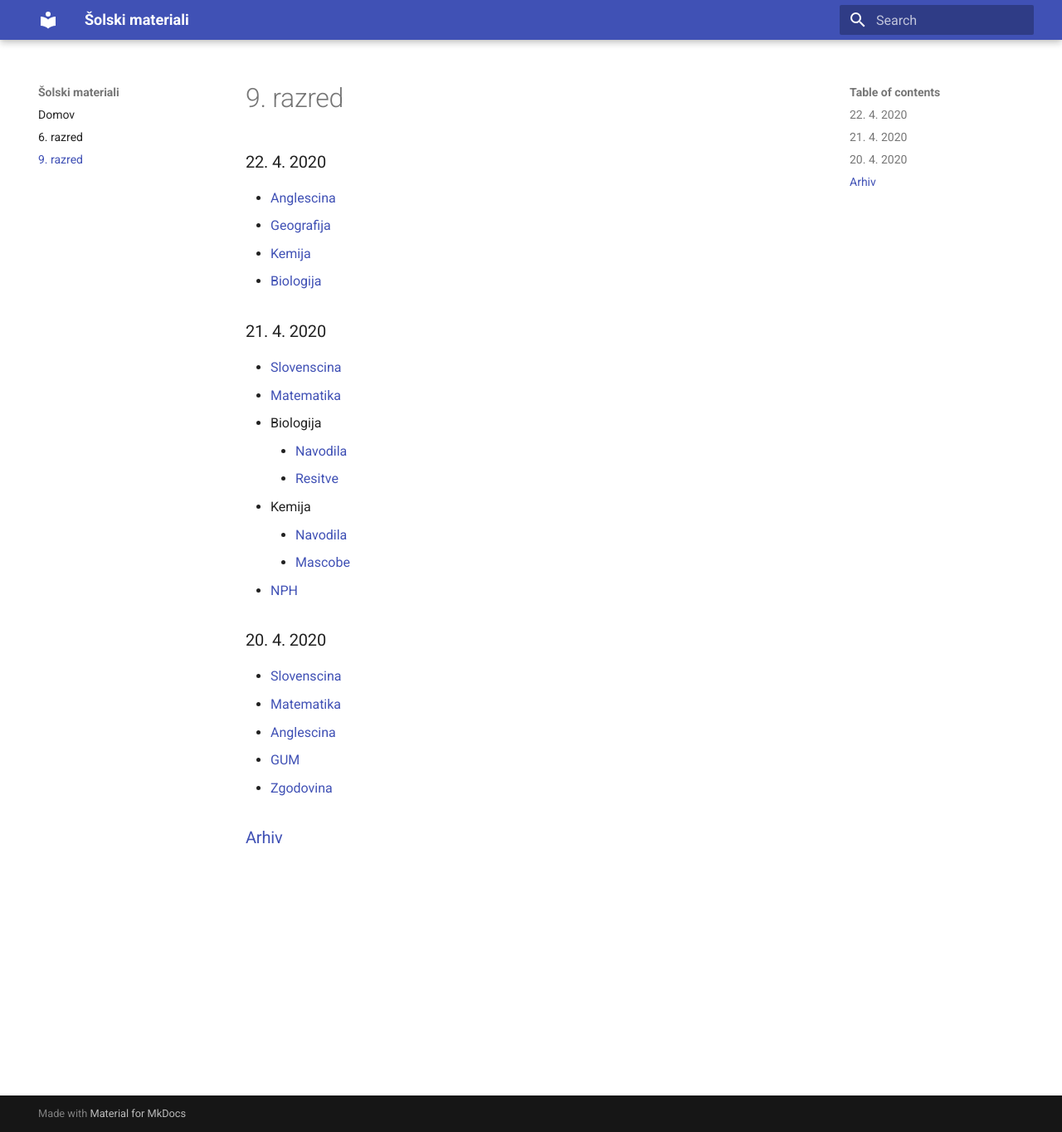
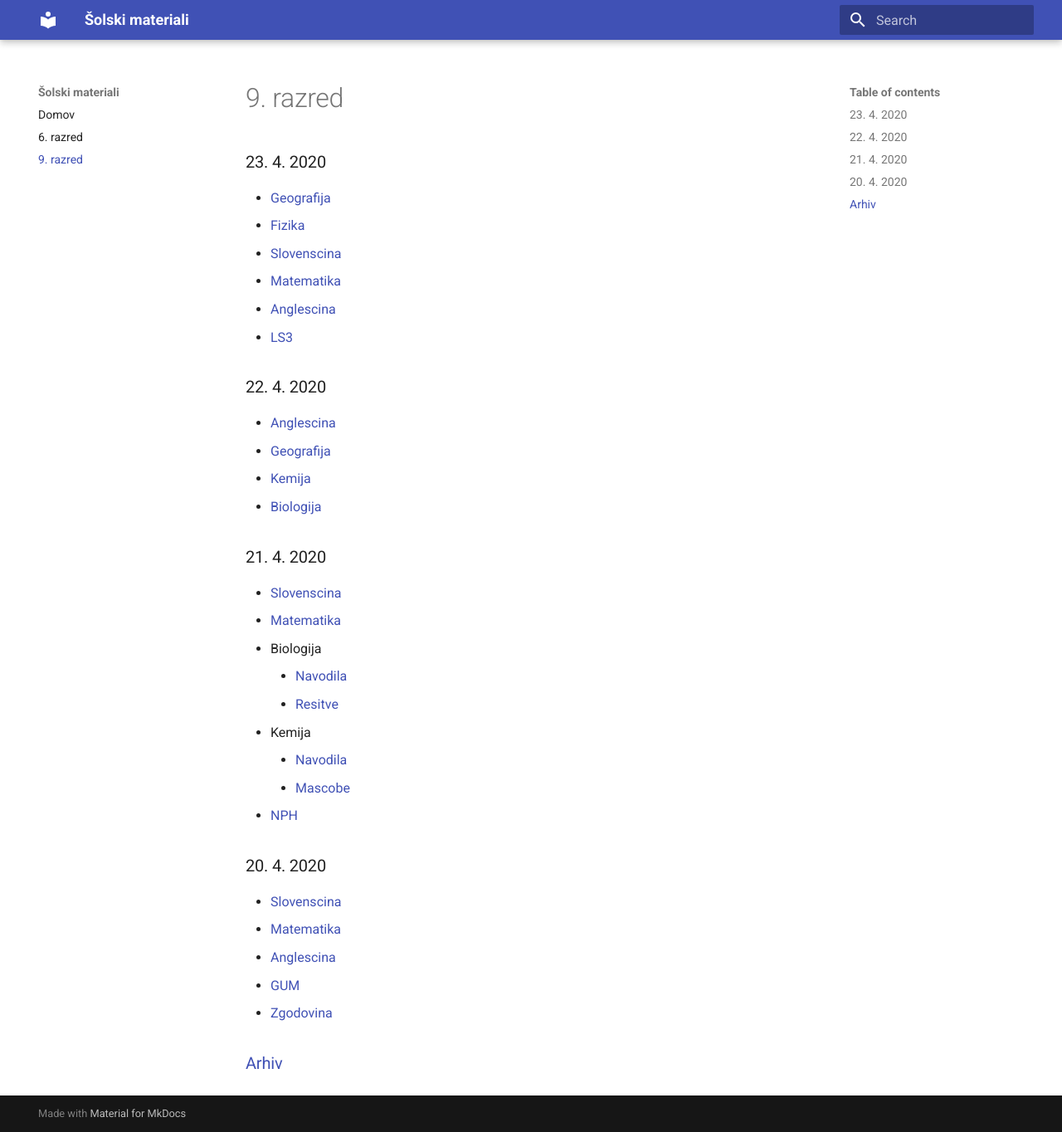
Before and after one commit to skyflyer/solski-materiali, an MkDocs documentation site: the page built from docs/9razred/index.md, in a window 1280 px wide and 1364 px high. Shown: the whole window at 83% size. Built offline with MkDocs 1.6.1 and Material for MkDocs 9.7.7, drawn with Linux system fonts in a browser that asks for light colours.

Commit message:
23. 4. 2020 - 9. razred

```diff
--- a/docs/9razred/index.md
+++ b/docs/9razred/index.md
@@ -2,6 +2,15 @@
 title: 9. razred
 summary: ucna snov za 9. razred
 ---
+
+### 23. 4. 2020
+
+* [Geografija](geografija/2020-04-23-geografija.pdf)
+* [Fizika](fizika/2020-04-23-fizika.pdf)
+* [Slovenscina](slovenscina/2020-04-23-slovenscina.pdf)
+* [Matematika](matematika/2020-04-23-matematika.pdf)
+* [Anglescina](anglescina/2020-04-23-anglescina.pdf)
+* [LS3](lum/2020-04-23-ls3.pdf)
 
 ### 22. 4. 2020
 
```
Also changed, not shown: 6 other files.
